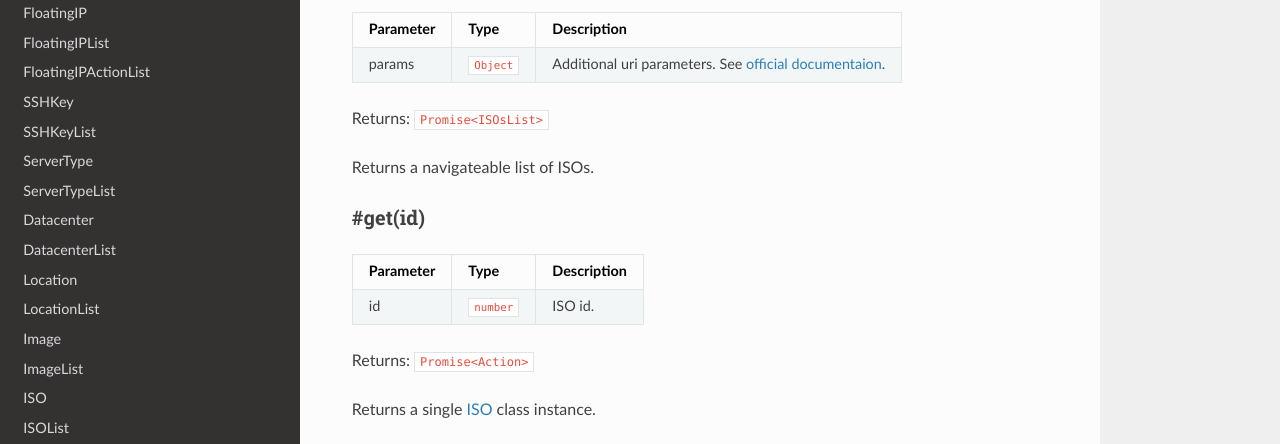
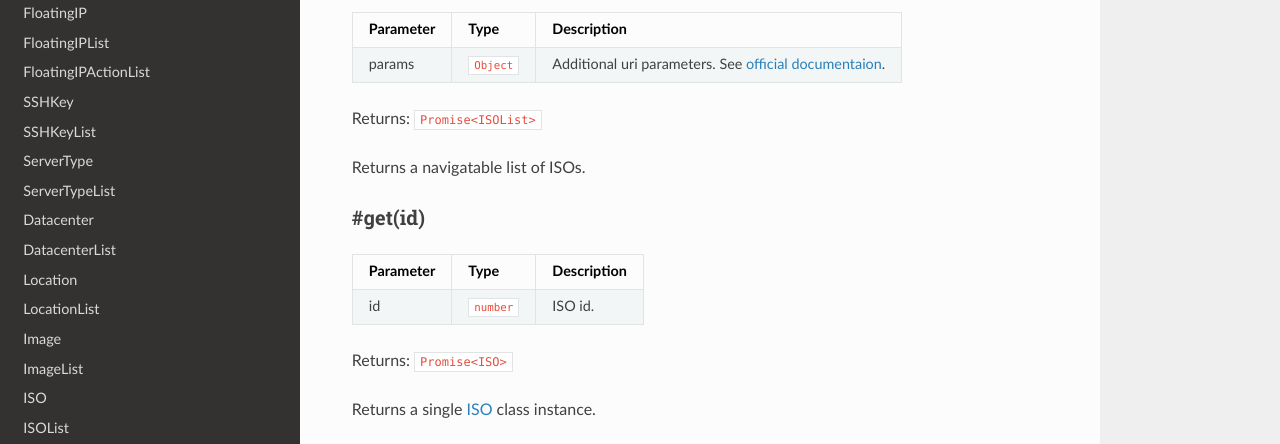
Before and after one commit to dennisbruner/hcloud-js, an MkDocs documentation site: the page built from docs/api/endpoints/isos-endpoint.md, in a window 1280 px wide. Shown: the part 254-698 px from the top of the page. Built offline with MkDocs 1.6.1, drawn with Linux system fonts in a browser that asks for light colours; nearby versions of some CDN libraries; old or Windows-style settings are respelled for this version of MkDocs.

Commit message:
docs: Fix typos

```diff
--- a/docs/api/endpoints/isos-endpoint.md
+++ b/docs/api/endpoints/isos-endpoint.md
@@ -8,9 +8,9 @@
 | --------- | -------- | ------------------------------------------------------------------------------------------------------- |
 | params    | `Object` | Additional uri parameters. See [official documentaion](https://docs.hetzner.cloud/#resources-isos-get). |
 
-Returns: `Promise<ISOsList>`
+Returns: `Promise<ISOList>`
 
-Returns a navigateable list of ISOs.
+Returns a navigatable list of ISOs.
 
 ### \#get(id)
 
@@ -18,6 +18,6 @@ Returns a navigateable list of ISOs.
 | --------- | -------- | ----------- |
 | id        | `number` | ISO id.     |
 
-Returns: `Promise<Action>`
+Returns: `Promise<ISO>`
 
 Returns a single [ISO](../isos/iso.md) class instance.
```
Also changed, not shown: docs/api/endpoints/actions-endpoint.md (+1 -1 lines), docs/api/endpoints/datacenters-endpoint.md (+1 -1 lines), docs/api/endpoints/locations-endpoint.md (+1 -1 lines).
